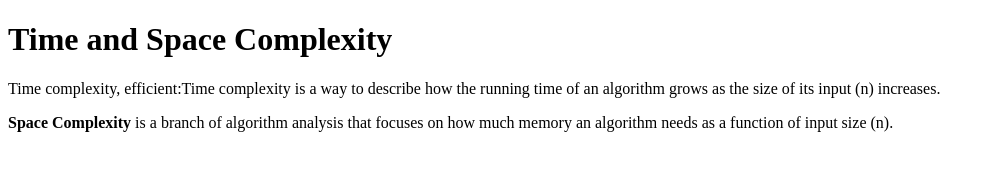
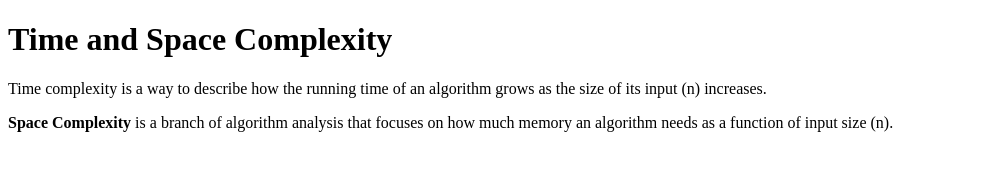
Before and after one commit to acciojob/time-and-space-complexity-843315, a website: page main.html in a window 1280 px wide. Shown: the whole page, without its empty margins (0-995 px from the left). Drawn offline with Linux system fonts and the light colour scheme.

Commit message:
created a submission

```diff
--- a/main.html
+++ b/main.html
@@ -10,7 +10,7 @@
 	<!-- the entire body must be written by student -->
 
 	<h1>Time and Space Complexity</h1>
-	<p>Time complexity, efficient:Time complexity is a way to describe how the running time of an algorithm grows as the size of its input (n) increases.</p>
+	<p>Time complexity is a way to describe how the running time of an algorithm grows as the size of its input (n) increases.</p>
 	<p><b>Space Complexity </b>is a branch of algorithm analysis that focuses on how much memory an algorithm needs as a function of input size (n).</p>
     <script type="text/javascript" src="./script.js">
 </script>
```
